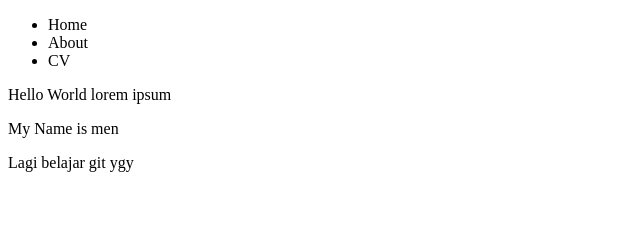
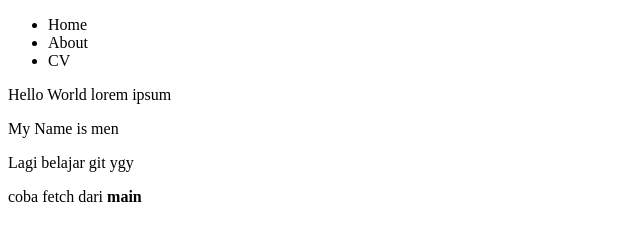
Before and after one commit to mennn2/example-cicd, a plain HTML site: page index.html in a window 1280 px wide. Shown: the whole page, without its empty margins (0-640 px from the left). Drawn offline with Linux system fonts and the light colour scheme.

Commit message:
tambah lagi

```diff
--- a/index.html
+++ b/index.html
@@ -17,5 +17,6 @@
     <p>Hello World lorem ipsum</p>
     <p>My Name is men</p>
     <p>Lagi belajar git ygy</p>
+    <p>coba fetch dari <b>main</b></p>
 </body>
 </html>
```
